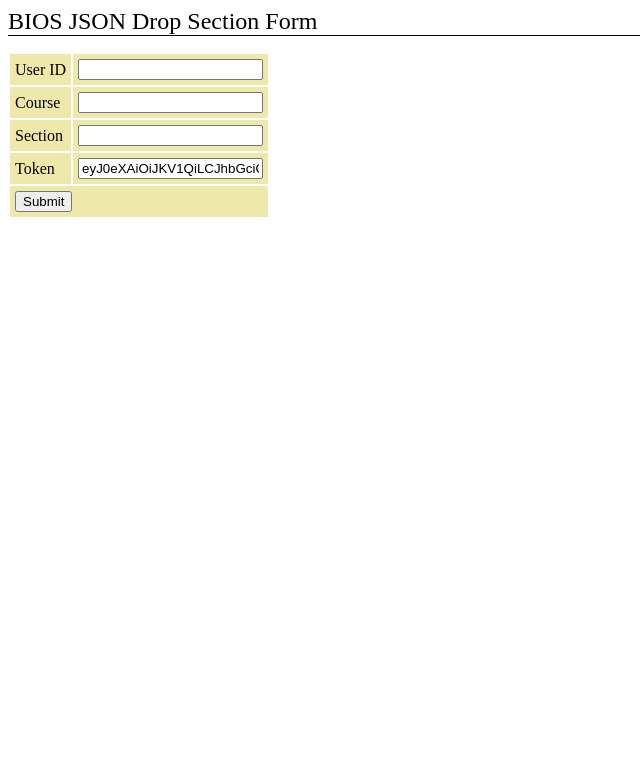
After one commit to weichen-0/Bidding-Online-System, a PHP site: page /json/drop-section-form.php in a window 1280 px wide. The commit adds this page. Shown: the top 783 px of the page, without its empty margins (0-640 px from the left). Run offline with PHP 8.4, Linux system fonts and the light colour scheme.

Commit message:
Json checker for drop section

```diff
--- /dev/null
+++ b/app/json/drop-section-form.php
@@ -0,0 +1,42 @@
+<html>
+    <head>
+        <link rel="stylesheet" type="text/css" href="../include/style.css">
+    </head>
+    <body>
+        <h1>BIOS JSON Drop Section Form</h1>
+        <form method='POST' action='drop-section.php'>
+            <table>
+                <tr>
+                    <td>User ID</td>
+                    <td>
+                        <input name='username'/>
+                    </td>
+                </tr>
+                <tr>
+                    <td>Course</td>
+                    <td>
+                        <input name='course'/>
+                    </td>
+                </tr>
+                <tr>
+                    <td>Section</td>
+                    <td>
+                        <input name='section'/>
+                    </td>
+                </tr>
+                <tr>
+                    <td>Token</td>
+                    <td>
+                    <input name='token' value='eyJ0eXAiOiJKV1QiLCJhbGciOiJIUzI1NiJ9.eyJ1c2VybmFtZSI6ImJlbi5uZy4yMDA5IiwiZGF0ZXRpbWUiOiIyMDE5LTA5LTI0IDA1OjU5OjIzIn0.qUIO2wAznusFU7xF7nIAXwbprnyUiW12oGdk7MdRbpI'/>
+                    </td>
+                </tr>
+                <tr>
+                    <td colspan='2'>
+                        <input name='Drop Section' type='submit'/>
+                    </td>
+                </tr>
+            </table>
+        </form>
+
+    </body>
+</html>
```
Also changed, not shown: app/json/drop-section.php (+5 -4 lines).
